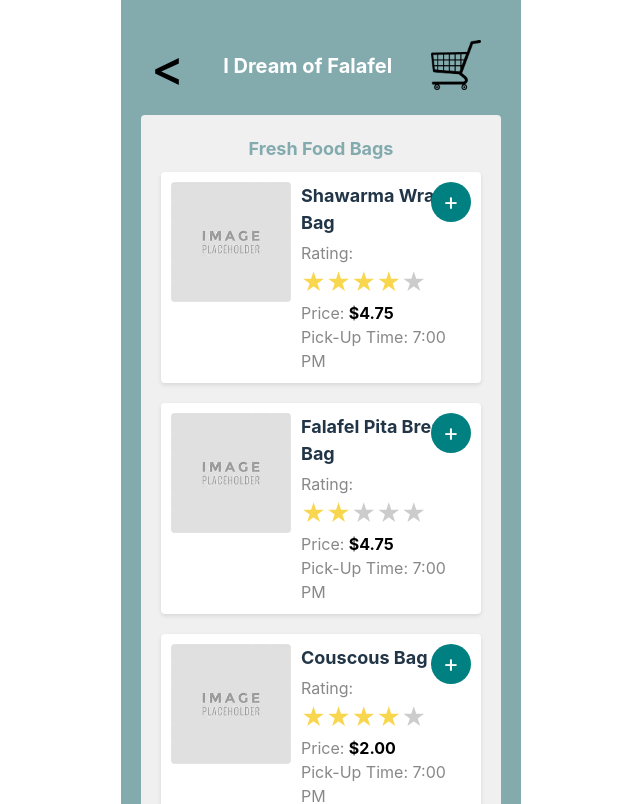
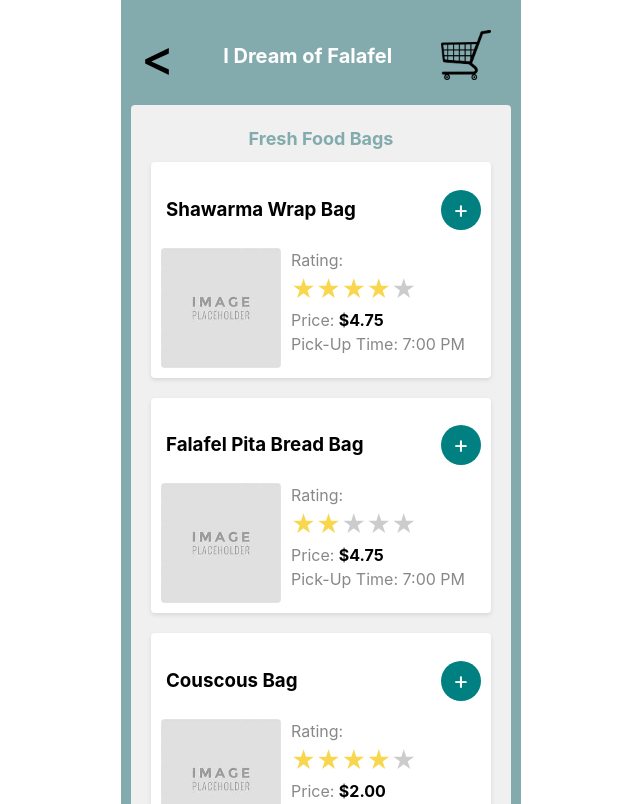
Before and after one commit to Ajknight121/SupperLust-React, a React (Vite) app: page /restaurant in a window 1280 px wide. Shown: the top 804 px of the page, without its empty margins (319-959 px from the left). Built offline with nearby package versions, Linux system fonts and the light colour scheme.

Commit message:
Plus button position fix

```diff
--- a/src/pages/Restaurant/Restaurant.css
+++ b/src/pages/Restaurant/Restaurant.css
@@ -1,7 +1,7 @@
 /* App.css */
 .App {
   text-align: center;
-  padding: 20px;
+  padding: 10px;
   background-color: #83abae;
   position: relative;
 }
@@ -22,7 +22,7 @@ h2 {
   background-color: #f0f0f0;
   padding: 20px;
   border-radius: 4px;
-  width: 40%;
+  width: 100%;
   min-width: fit-content;
 
 }
--- a/src/pages/Restaurant/components/Header/Header.css
+++ b/src/pages/Restaurant/components/Header/Header.css
@@ -5,6 +5,10 @@
   padding: 10px;
   display: flex;
   justify-content: center;
+}
+
+h3 {
+  color: black;
 }
 
 .header-content {
--- a/src/pages/Restaurant/components/MenuItemCard/MenuItemCard.css
+++ b/src/pages/Restaurant/components/MenuItemCard/MenuItemCard.css
@@ -1,5 +1,6 @@
 .menu-item-card {
   display: flex;
+  flex-direction: column;
   align-items: stretch;
   background-color: #fff;
   border-radius: 4px;
@@ -44,6 +45,18 @@
   font-weight: bold;
 }
 
+.card-header {
+  display:flex;
+  flex-direction: row;
+  align-items: center;
+  justify-content: space-between;
+}
+
+.card-content {
+  display: flex;
+  flex-direction: row;
+}
+
 .add-button {
   background-color: #008080;
   color: #fff;
@@ -56,7 +69,7 @@
   align-items: center;
   justify-content: center;
   cursor: pointer;
-  position: absolute;
+  /* position: absolute; */
   top: 10px;
   right: 10px;
 }
--- a/src/pages/Restaurant/components/MenuItemCard/MenuItemCard.jsx
+++ b/src/pages/Restaurant/components/MenuItemCard/MenuItemCard.jsx
@@ -19,20 +19,25 @@ const MenuItemCard = ({ item, addToCart }) => {
 
   return (
     <div className="menu-item-card">
+      <div className='card-header'>
+        <h3 style={{padding: "5px"}}>{name}</h3>
+        <div className="add-button" onClick={() => addToCart(item)}>
+          +
+        </div>
+      </div>
+      <div className='card-content'>
         <div className="item-image">
           <img src={image} alt={name} />
         </div>
         <div className="item-details">
-        <h3>{name}</h3>
           <p>Rating: {renderStars()}</p>
           <p>
             Price: <span className="price">{price}</span>
           </p>
           {pickUpTime && <p>Pick-Up Time: {pickUpTime}</p>}
         </div>
-      <div className="add-button" onClick={() => addToCart(item)}>
-        +
       </div>
+
     </div>
   );
 };
--- a/src/pages/cart/Cart.jsx
+++ b/src/pages/cart/Cart.jsx
@@ -27,7 +27,7 @@ const Cart = () => {
       <div className='header'>
         <div className="back">
           <Link to={"/restaurant"}>
-            <img src={leftArrow} width={"60px"} height={"50px"} />
+            <div className="back">&lt;</div>
           </Link>
         </div>
         <h2>My Shopping Cart</h2>
--- a/src/pages/cart/cart.css
+++ b/src/pages/cart/cart.css
@@ -4,8 +4,9 @@
 }
 
 .back {
-    float: left;
-    position: absolute;
+    font-size: 50px;
+    cursor: pointer;
+    color:black;
 }
 h2 {
     width: 100%;
```
Lines whose indentation alone changed are shown as unchanged.
